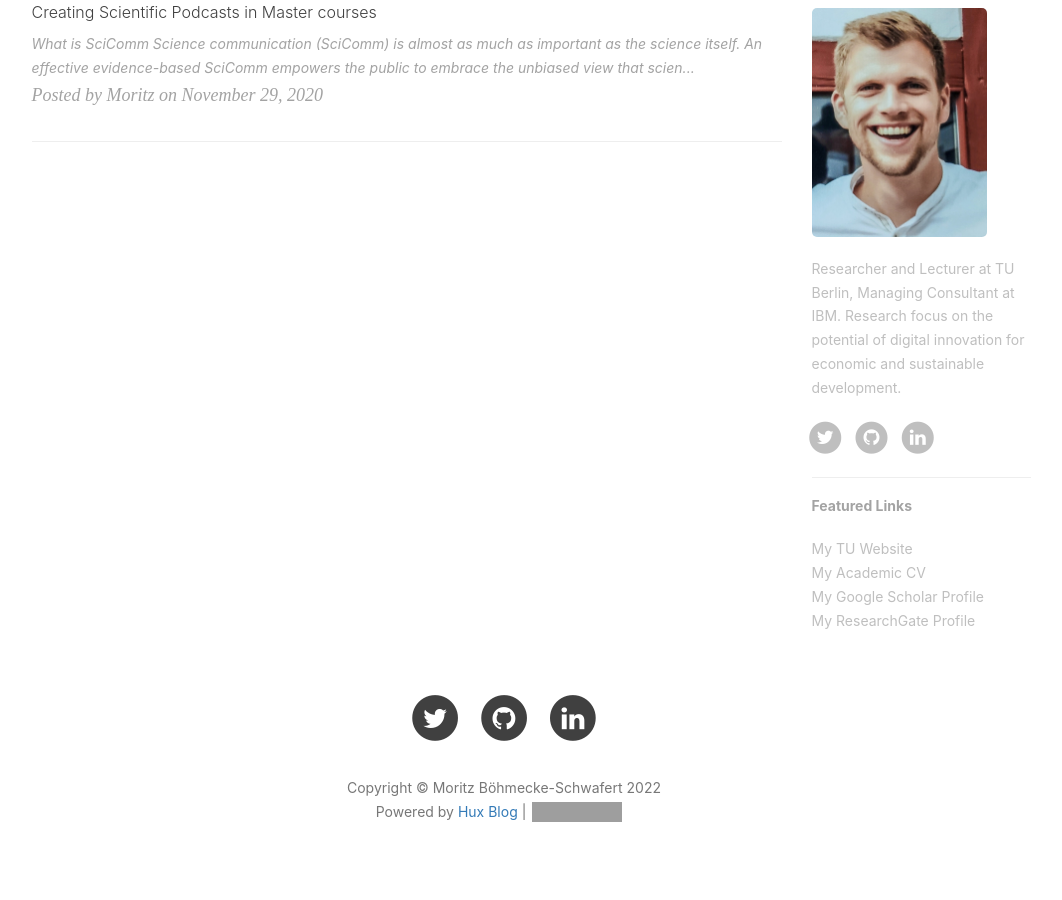
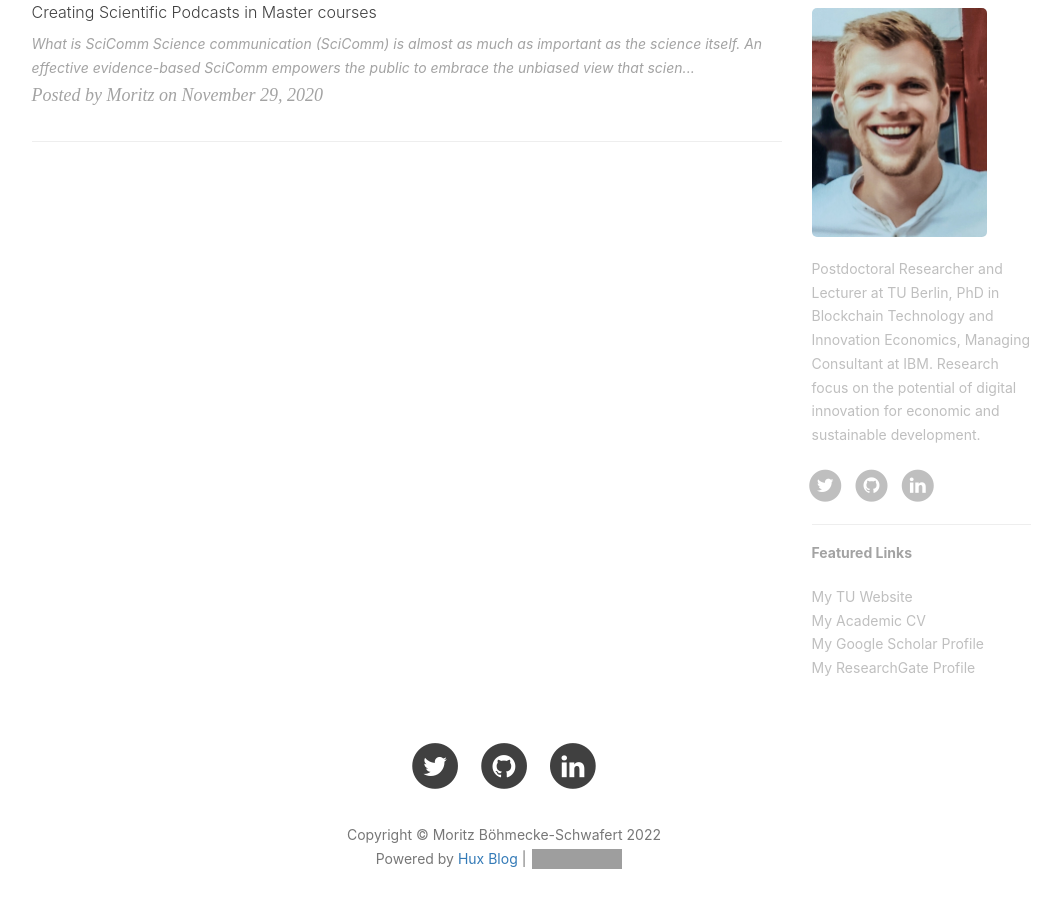
Before and after one commit to MoritzBS/MoritzBS.github.io, a Jekyll site: the page built from index.html, in a window 1280 px wide and 900 px high, scrolled down 598 px. Shown: the whole window, without its empty margins (136-1198 px from the left). Built offline with Jekyll 4.4.1, drawn with Linux system fonts in a browser that asks for light colours; nearby versions of some CDN libraries; the list of posts is cut into pages by our own code; comment, search, counter and statistics services are not loaded; grey boxes are pictures that could not be loaded.

Commit message:
Update _config.yml

```diff
--- a/_config.yml
+++ b/_config.yml
@@ -78,7 +78,7 @@ netease_comment: false
 
 # Sidebar settings
 sidebar: true                           # whether or not using Sidebar.
-sidebar-about-description: "Researcher and Lecturer at TU Berlin, Managing Consultant at IBM. Research focus on the potential of digital innovation for economic and sustainable development."
+sidebar-about-description: "Postdoctoral Researcher and Lecturer at TU Berlin, PhD in Blockchain Technology and Innovation Economics, Managing Consultant at IBM. Research focus on the potential of digital innovation for economic and sustainable development."
 sidebar-avatar: /img/mo.jpg      # use absolute URL, seeing it's used in both `/` and `/about/`
 
 
```
